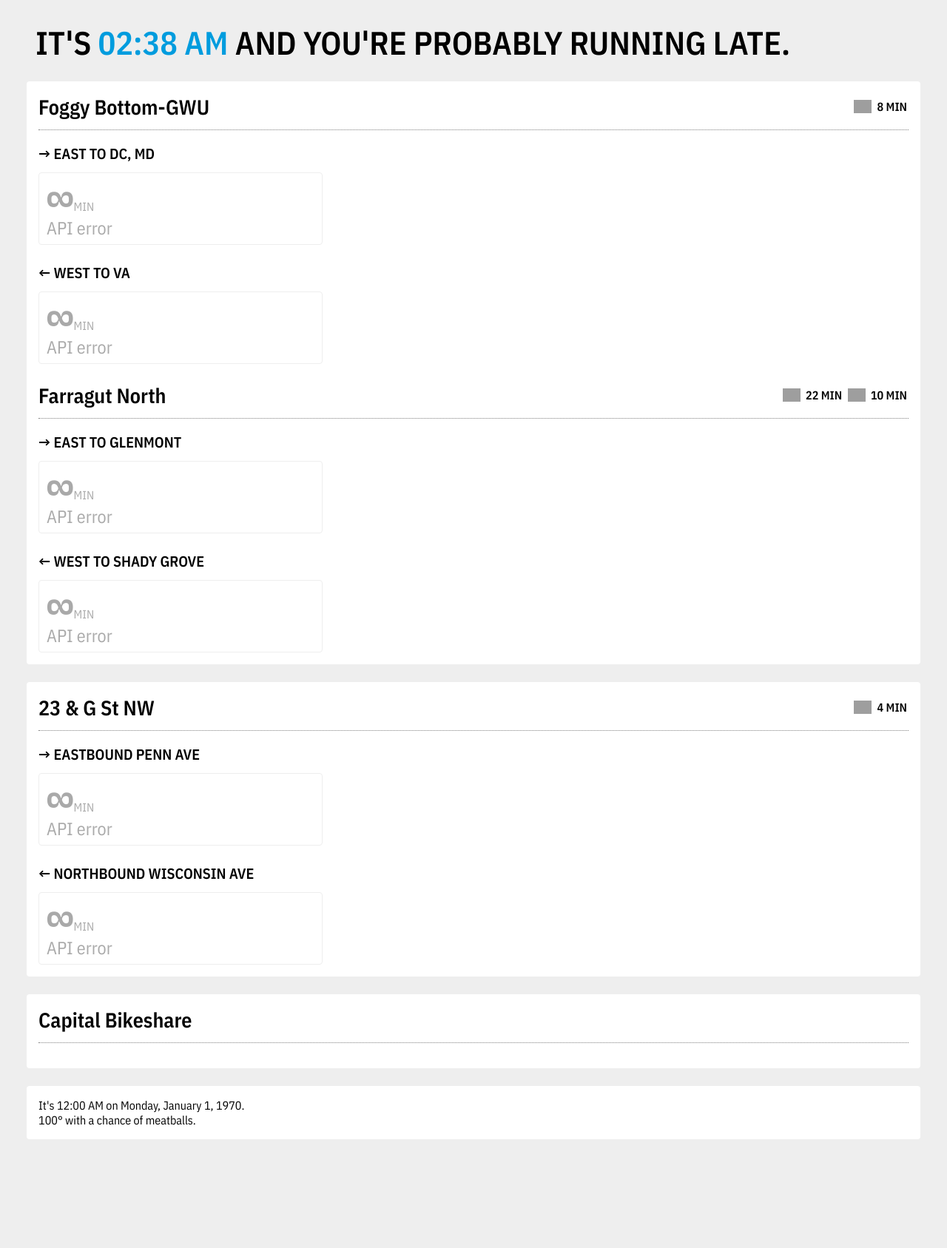
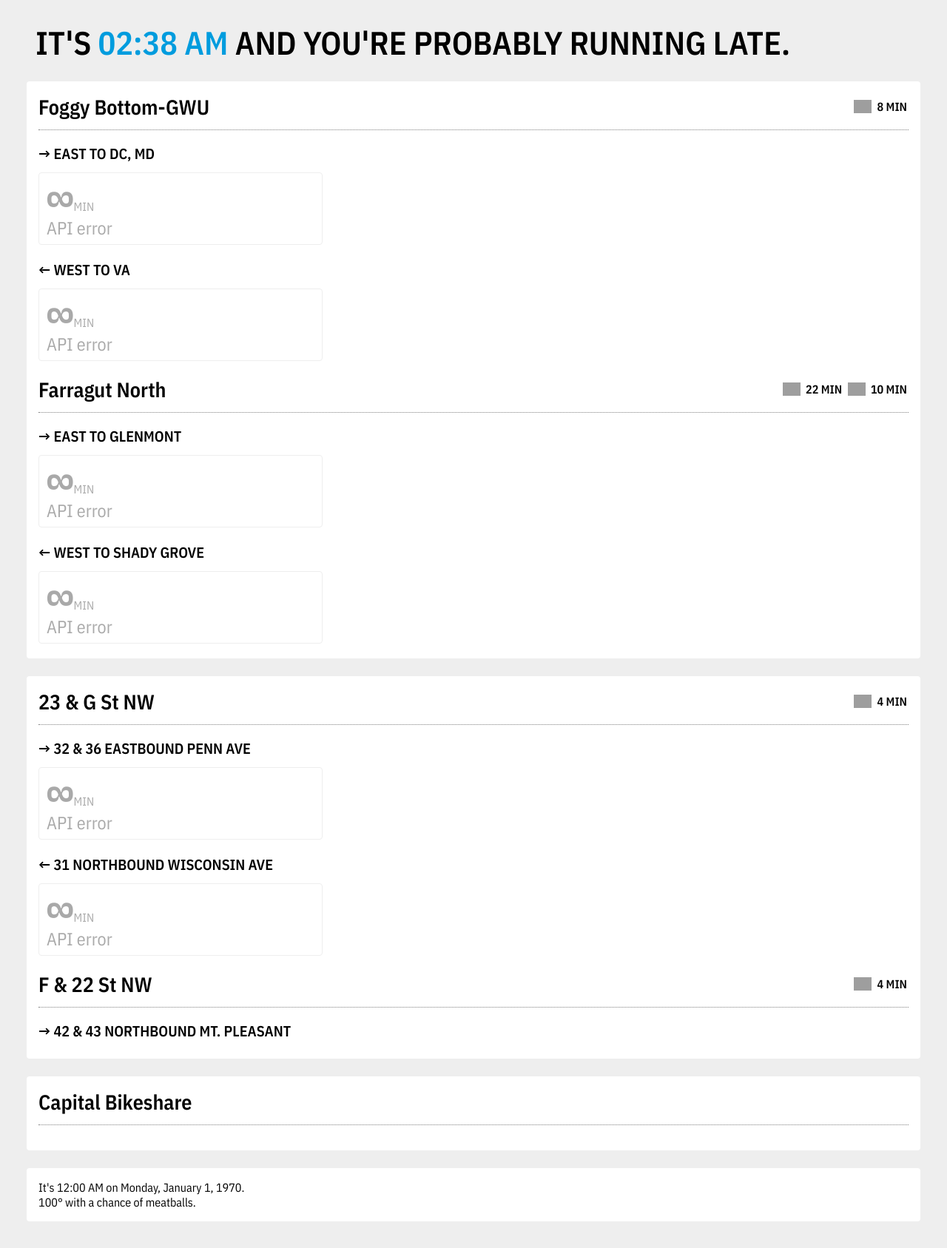
Before and after one commit to iamdanzhao/iamdanzhao.github.io, a Jekyll site: the page trains/index.html, which Jekyll copies as it is, in a window 1280 px wide. Shown: the whole page at 74% size. Built offline with Jekyll 4.4.1, drawn with Linux system fonts in a browser that asks for light colours; nearby versions of some CDN libraries; before the commit the page ends 1576 px from its top, so only the background shows below that; part of the change alters nothing that is shown; grey boxes are pictures that could not be loaded.

```diff
--- a/trains/index.html
+++ b/trains/index.html
@@ -121,22 +121,22 @@
         .train-node {
             display: inline-block;
             padding: 6px 10px;
-            margin: 0 4px;
+            margin: 4px;
             border-radius: 4px;
             height: 84px;
             width: calc(33.3% - 30px);
         }
 
-        .train-node:first-child {
+        .train-node:nth-child(3n+1) {
             margin-left: 0;
         }
 
-        .train-node:last-child {
+        .train-node:nth-child(3n+3) {
             margin-right: 0;
         }
 
         .train-node-wrapper {
-            margin: 12px 0 24px 0;
+            margin: 8px 0 16px 0;
         }
 
         .train-node-wrapper:last-child {
@@ -156,6 +156,10 @@
         .train-node-dest {
             font-size: 150%;
             display: block;
+        }
+
+        .bus-node {
+            background-color: #ededed;
         }
 
         .info-panel-time {
@@ -227,11 +231,21 @@
                     <span>4 min</span>
                 </span>
             </div>
-            <h4>→ Eastbound Penn Ave</h4>
+            <h4>→ 32 & 36 Eastbound Penn Ave</h4>
             <div class="train-node-wrapper" id="penn-eastbound">
             </div>
-            <h4>← Northbound Wisconsin Ave</h4>
+            <h4>← 31 Northbound Wisconsin Ave</h4>
             <div class="train-node-wrapper" id="wisconsin-northbound">
+            </div>
+            <div class="section-header">
+                <h2>F & 22 St NW</h2>
+                <span class="section-header-times">
+                    <img src="https://cdn-icons-png.flaticon.com/512/499/499693.png">
+                    <span>4 min</span>
+                </span>
+            </div>
+            <h4>→ 42 & 43 Northbound Mt. Pleasant</h4>
+            <div class="train-node-wrapper" id="mt-pleasant-northbound">
             </div>
         </div>
         <div class="column">
@@ -247,6 +261,9 @@
     </div>
 
     <script type="text/javascript">
+        const wmata_api = 'c95cc07e054c4a0aa4410440992b0bbd';
+        const refresh_rate = 30000; // 30 seconds
+
         // Header
         var curDate = new Date().toLocaleTimeString([], { hour: '2-digit', minute: '2-digit' });
         document.getElementById("current-time-header").innerHTML = "It's <span style=\"color: #009CDE;\">" + curDate + "</span> and you're probably running late.";
@@ -254,10 +271,10 @@
         // Right panel
 
         // Foggy Bottom-GWU
+        function LoadFoggyBottom () {
             $(function() {
                 var params = {
-                "api_key": "e13626d03d8e4c03ac07f95541b3091b",
-                // Request parameters
+                    "api_key": wmata_api,
                 };
 
                 $.ajax({
@@ -266,6 +283,9 @@
                 })
                 .done(function(data) {
                     var trains = data.Trains;
+
+                    document.getElementById("foggy-eastbound").innerHTML = "";
+                    document.getElementById("foggy-westbound").innerHTML = "";
 
                     for (let i = 0; i < trains.length; i++) {
                         var container;
@@ -296,12 +316,13 @@
                     document.getElementById("foggy-eastbound").innerHTML = "<div class=\"train-node line-empty\"><span class=\"train-node-time\">∞</span><span class=\"train-node-label\">min</span><span class=\"train-node-dest\">API error</span></div>";
                 });
             });
+        }
 
         // Farragut North
+        function LoadFarragutNorth() {
             $(function() {
                 var params = {
-                "api_key": "e13626d03d8e4c03ac07f95541b3091b",
-                // Request parameters
+                    "api_key": wmata_api,
                 };
 
                 $.ajax({
@@ -310,6 +331,9 @@
                 })
                 .done(function(data) {
                     var trains = data.Trains;
+
+                    document.getElementById("farragut-eastbound").innerHTML = "";
+                    document.getElementById("farragut-westbound").innerHTML = "";
 
                     for (let i = 0; i < trains.length; i++) {
                         var container;
@@ -339,11 +363,13 @@
                     document.getElementById("farragut-eastbound").innerHTML = "<div class=\"train-node line-empty\"><span class=\"train-node-time\">∞</span><span class=\"train-node-label\">min</span><span class=\"train-node-dest\">API error</span></div>";
                 });
             });
+        }
 
         // Bus
+        function LoadBus3X() {
             $(function() {
                 var params = {
-                "api_key": "e13626d03d8e4c03ac07f95541b3091b",
+                    "api_key": wmata_api,
                     "StopID": "1001082",
                 };
 
@@ -354,25 +380,26 @@
                 .done(function(data) {
                     var buses = data.Predictions;
 
-                alert("success");
-                console.log(data);
+                    document.getElementById("penn-eastbound").innerHTML = "";
+                    document.getElementById("wisconsin-northbound").innerHTML = "";
+
                     for (let i = 0; i < buses.length; i++) {
                         var dest = ""
 
                         if (buses[i].RouteID === '32') {
                             container = document.getElementById("penn-eastbound");
-                        dest = "32 Southern Ave";
+                            dest = "32 Southern";
                         }
                         else if (buses[i].RouteID === '36') {
                             container = document.getElementById("penn-eastbound");
-                        dest = "36 Naylor Rd";
+                            dest = "36 Naylor";
                         }
                         else {
                             container = document.getElementById("wisconsin-northbound");
-                        dest = "31 Frndshp Hts";
+                            dest = "31 Frndshp";
                         }
 
-                    container.innerHTML += "<div class=\"train-node\"><span class=\"train-node-time\">" + buses[i].Minutes + "</span><span class=\"train-node-label\">min</span><span class=\"train-node-dest\">" + dest + "</span></div>"
+                        container.innerHTML += "<div class=\"train-node bus-node\"><span class=\"train-node-time\">" + buses[i].Minutes + "</span><span class=\"train-node-label\">min</span><span class=\"train-node-dest\">" + dest + "</span></div>"
                     }
 
                     if (document.getElementById("penn-eastbound").innerHTML === "")
@@ -388,13 +415,60 @@
 
                 });
             });
+        }
+
+        function LoadBus4X() {
+            $(function() {
+                var params = {
+                    "api_key": wmata_api,
+                    "StopID": "1001044",
+                };
+
+                $.ajax({
+                    url: "https://api.wmata.com/NextBusService.svc/json/jPredictions?" + $.param(params),
+                    type: "GET",
+                })
+                .done(function(data) {
+                    var buses = data.Predictions;
+
+                    document.getElementById("mt-pleasant-northbound").innerHTML = "";
+
+                    for (let i = 0; i < buses.length; i++) {
+                        var container = document.getElementById("mt-pleasant-northbound");
+                        var dest = "";
+
+                        if (buses[i].RouteID === '42') {
+                            dest = "42 Mt. Plsnt";
+                        }
+                        else if (buses[i].RouteID === '43') {
+                            dest = "43 Mt. Plsnt";
+                        }
+                        else {
+                            continue;
+                        }
+
+                        container.innerHTML += "<div class=\"train-node bus-node\"><span class=\"train-node-time\">" + buses[i].Minutes + "</span><span class=\"train-node-label\">min</span><span class=\"train-node-dest\">" + dest + "</span></div>"
+                    }
+
+                    if (document.getElementById("mt-pleasant-northbound").innerHTML === "")
+                        document.getElementById("mt-pleasant-northbound").innerHTML = "<div class=\"train-node line-empty\"><span class=\"train-node-time\">∞</span><span class=\"train-node-label\">min</span><span class=\"train-node-dest\">No bus</span></div>";
+                })
+                .fail(function() {
+                    document.getElementById("penn-eastbound").innerHTML = "<div class=\"train-node line-empty\"><span class=\"train-node-time\">∞</span><span class=\"train-node-label\">min</span><span class=\"train-node-dest\">API error</span></div>";
+                    document.getElementById("wisconsin-northbound").innerHTML = "<div class=\"train-node line-empty\"><span class=\"train-node-time\">∞</span><span class=\"train-node-label\">min</span><span class=\"train-node-dest\">API error</span></div>";
+
+                });
+            });
+        }
 
         // Bike
-
+        function LoadCaBi() {
             $.getJSON('https://api.citybik.es/capital-bikeshare.json', function(data) {
                 stations = [126, 482, 609];
-            names = ['23 & E St', 'Va. & 25 St', '22 & H St']
-            className = "bike-available"
+                names = ['23 & E St', 'Va. & 25 St', '22 & H St'];
+                className = "bike-available";
+
+                document.getElementById("cabi-all").innerHTML = "";
 
                 for (var i = 0; i < stations.length; i++) {
                     const available = data.filter(d => d.number === stations[i])[0].bikes;
@@ -410,10 +484,19 @@
 
                     document.getElementById("cabi-all").innerHTML += "<div class=\"train-node " + className + "\"><span class=\"train-node-time\">" + available + "</span><span class=\"train-node-label\">/" + total + "</span><span class=\"train-node-dest\">" + names[i] + "</span></div>"
                 }
+            });
+        }
 
-        });
+        function LoadAll() {
+            LoadFoggyBottom();
+            LoadFarragutNorth();
+            LoadBus3X();
+            LoadBus4X();
+            LoadCaBi();
+        }
 
-        //// cabi 23/E 126, virginia 482
+        LoadAll();
+        setInterval(LoadAll, refresh_rate);
     </script>
 </body>
 </html>
```
Lines whose indentation alone changed are shown as unchanged.
